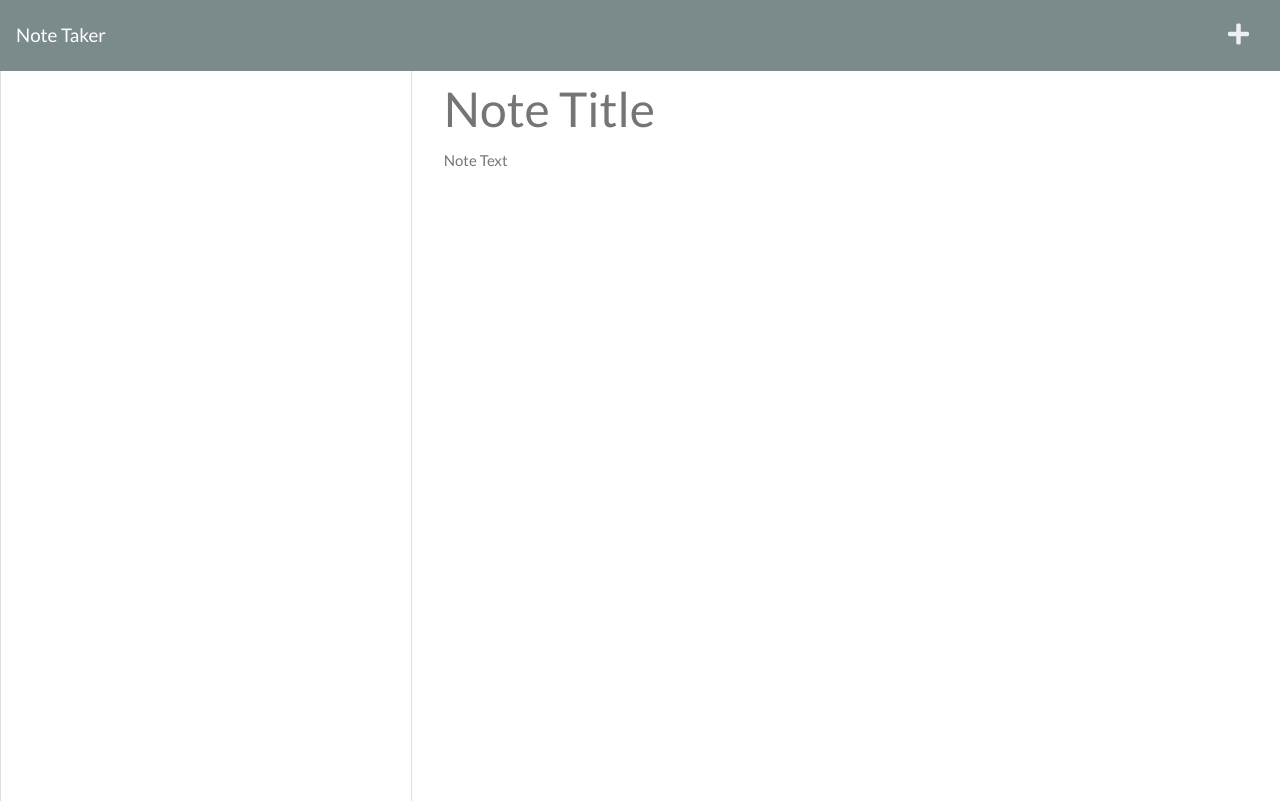
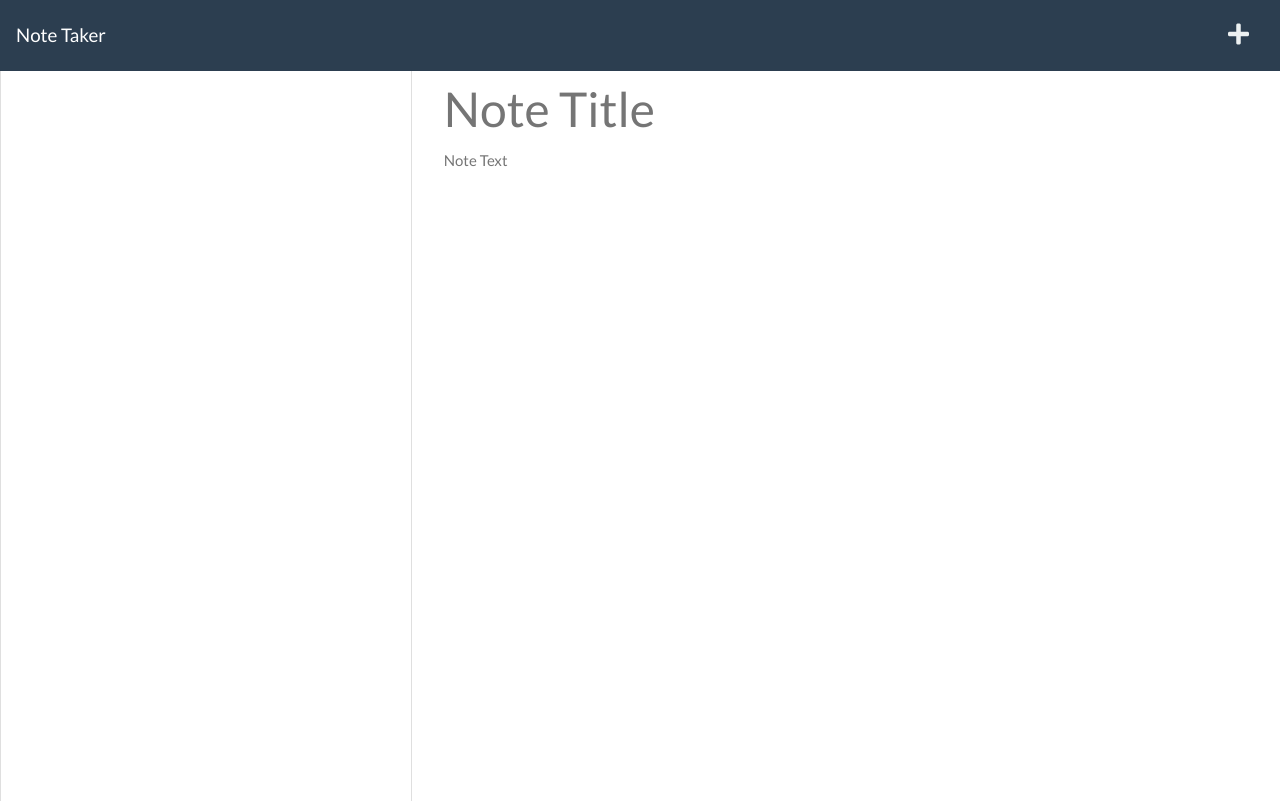
Before and after one commit to claire-max/Note-Taker, a website: page public/notes.html in a window 1280 px wide. Drawn offline with nearby package versions, Linux system fonts and the light colour scheme; no server answers.

Commit message:
added to notes.html

```diff
--- a/public/notes.html
+++ b/public/notes.html
@@ -19,7 +19,7 @@
   </head>
 
   <body>
-    <nav class="navbar navbar-dark bg-dark">
+    <nav class="navbar navbar-dark bg-primary">
       <a class="navbar-brand" href="/">Note Taker </a>
       <div class="icons">
         <i class="fas fa-save text-light save-note"></i>
```
